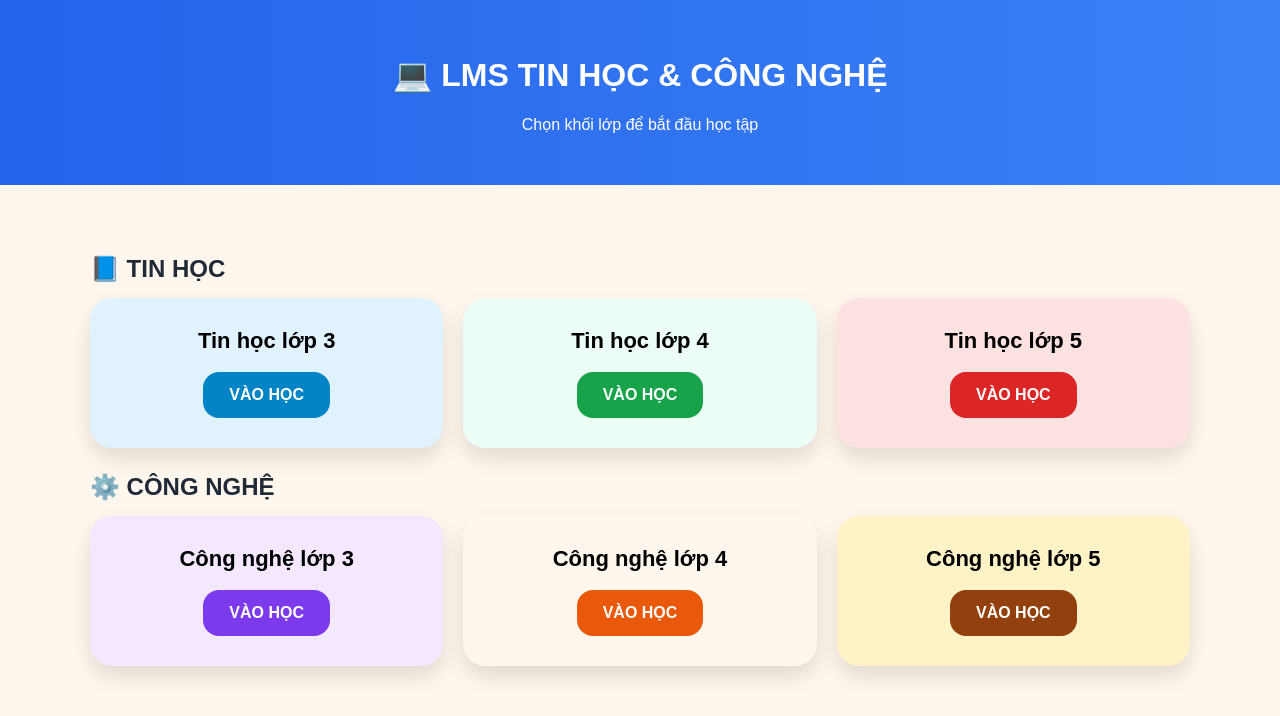
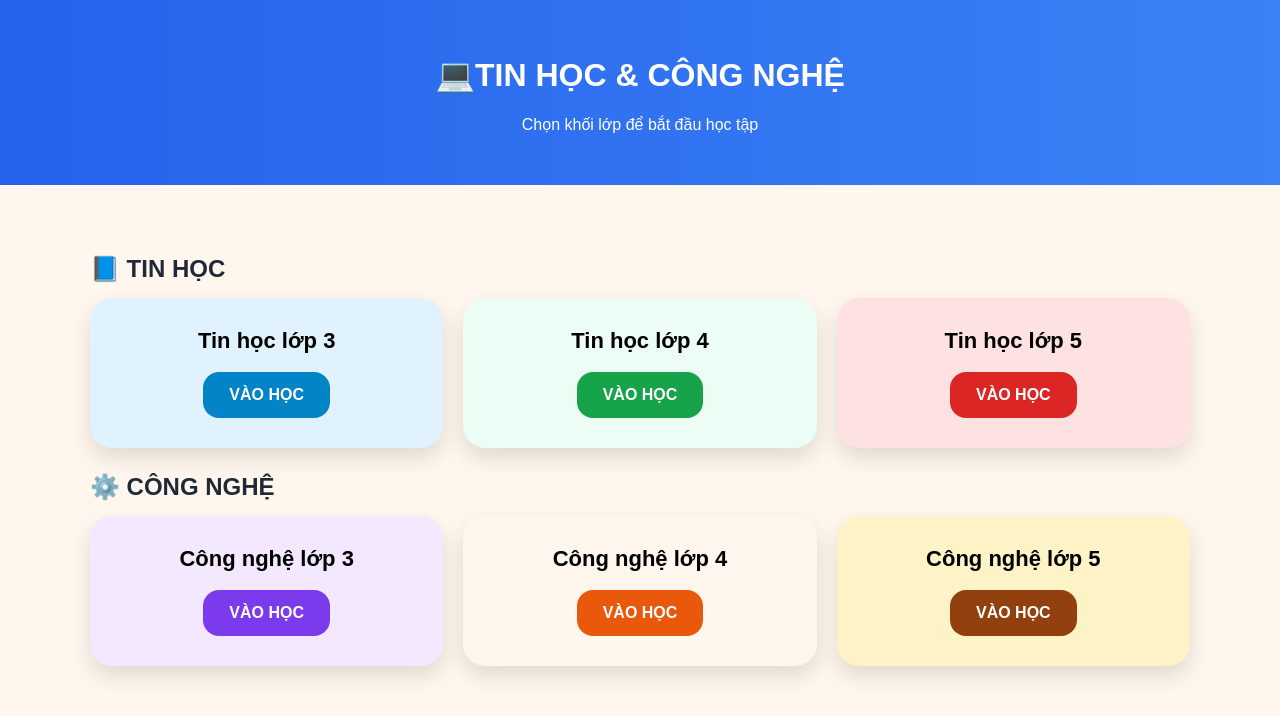
Before and after one commit to phankimloan2011/luyentap, a plain HTML site: page index.html in a window 1280 px wide. Drawn offline with Linux system fonts and the light colour scheme.

Commit message:
Update index.html

```diff
--- a/index.html
+++ b/index.html
@@ -106,7 +106,7 @@ header{
 <body>
 
 <header>
-  <h1>💻 LMS TIN HỌC & CÔNG NGHỆ</h1>
+  <h1>💻TIN HỌC & CÔNG NGHỆ</h1>
   <p>Chọn khối lớp để bắt đầu học tập</p>
 </header>
 
```
